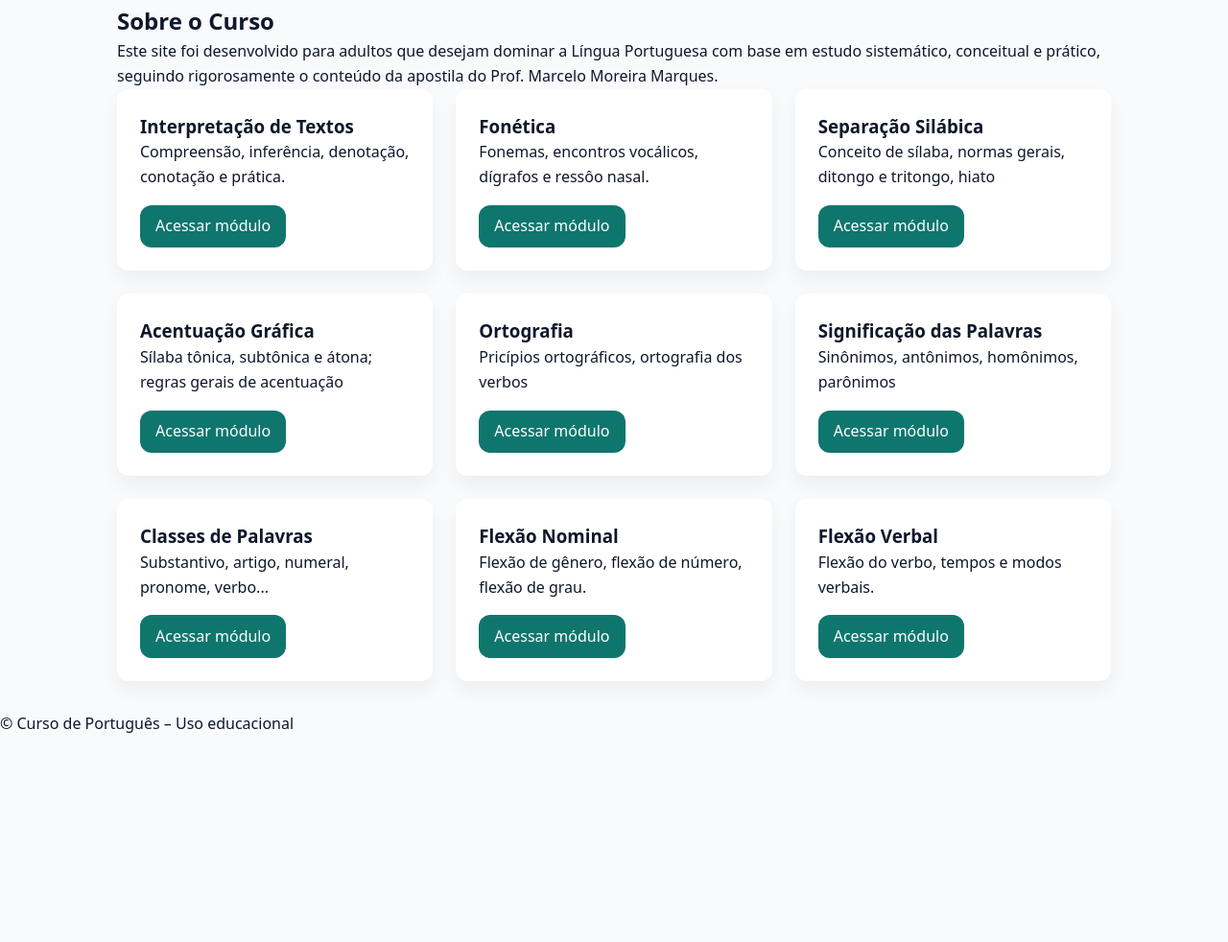
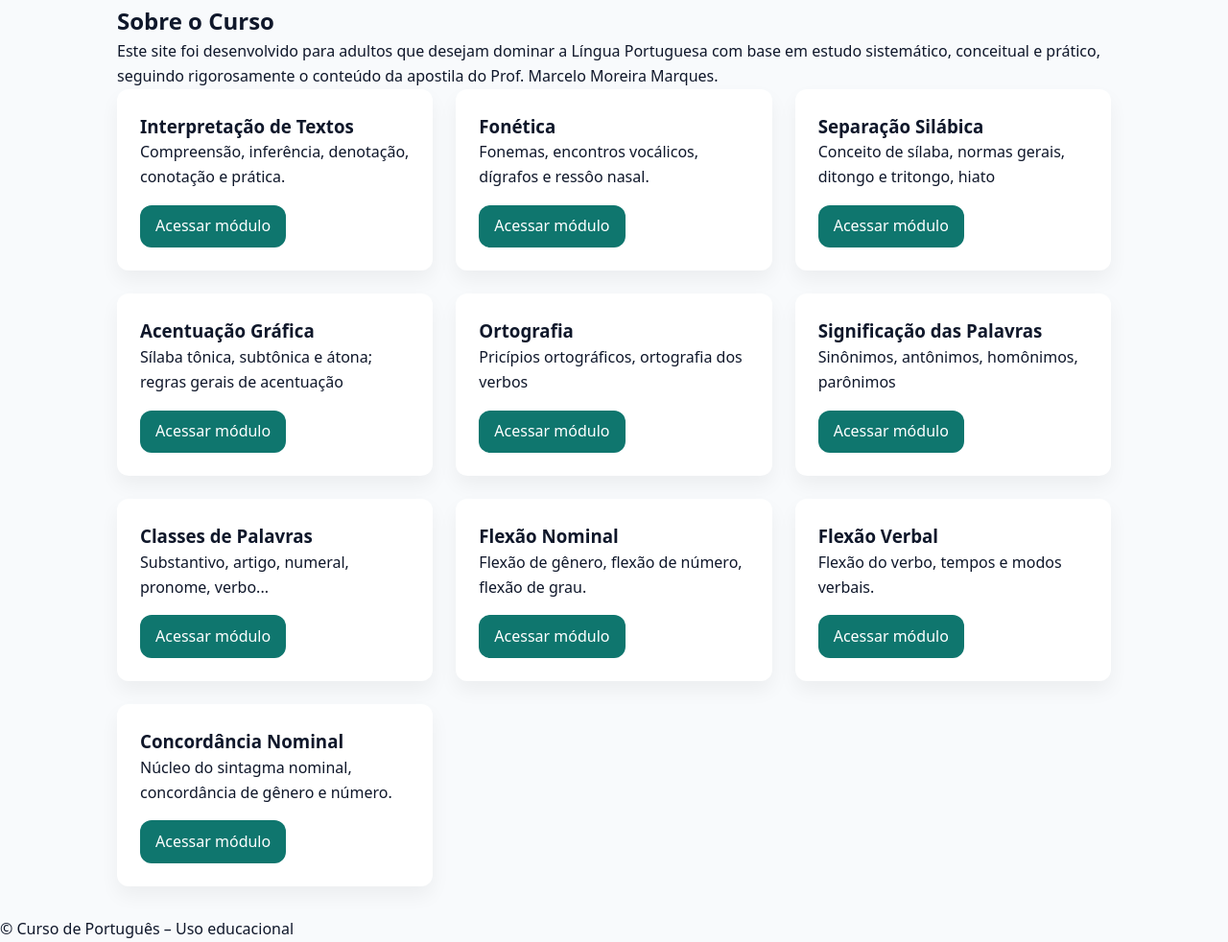
Before and after one commit to pedrocorreialopes/aprenda-portugues, a plain HTML site: page index.html in a window 1280 px wide. Shown: the part 269-1251 px from the top of the page at 96% size. Before the commit the page ends 1037 px from the top, so only its background shows below. Drawn offline with Linux system fonts and the light colour scheme.

Commit message:
Add files via upload

```diff
--- a/index.html
+++ b/index.html
@@ -96,6 +96,13 @@
       <p>Flexão do verbo, tempos e modos verbais.</p>
       <a href="modulos/flexao-verbal.html" class="btn">Acessar módulo</a>
     </article>
+
+   <article class="module-card">
+      <h3>Concordância Nominal</h3>
+      <p>Núcleo do sintagma nominal, concordância de gênero e número.</p>
+      <a href="modulos/concordancia-nominal.html" class="btn">Acessar módulo</a>
+    </article>
+
   </section>
 </main>
 
```
